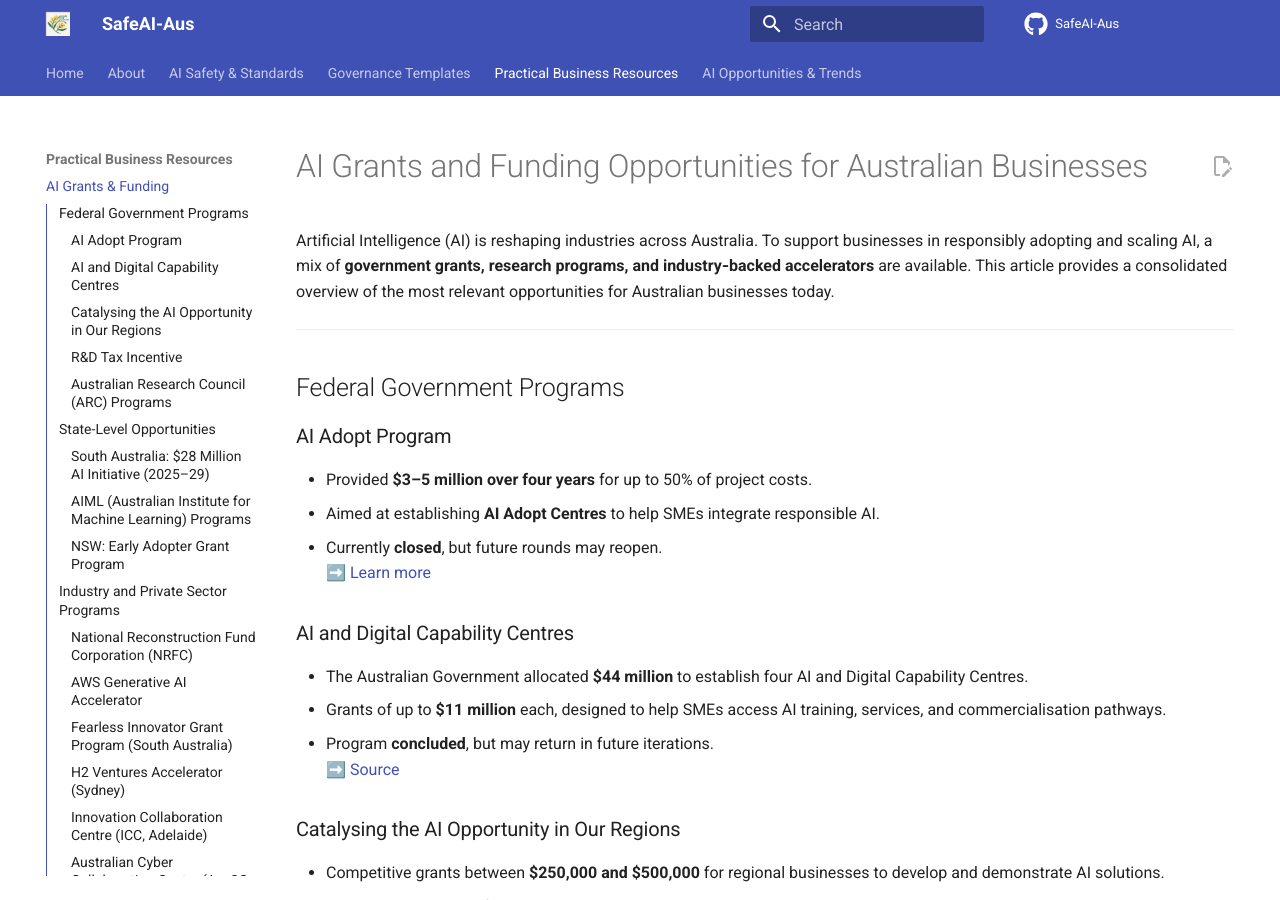
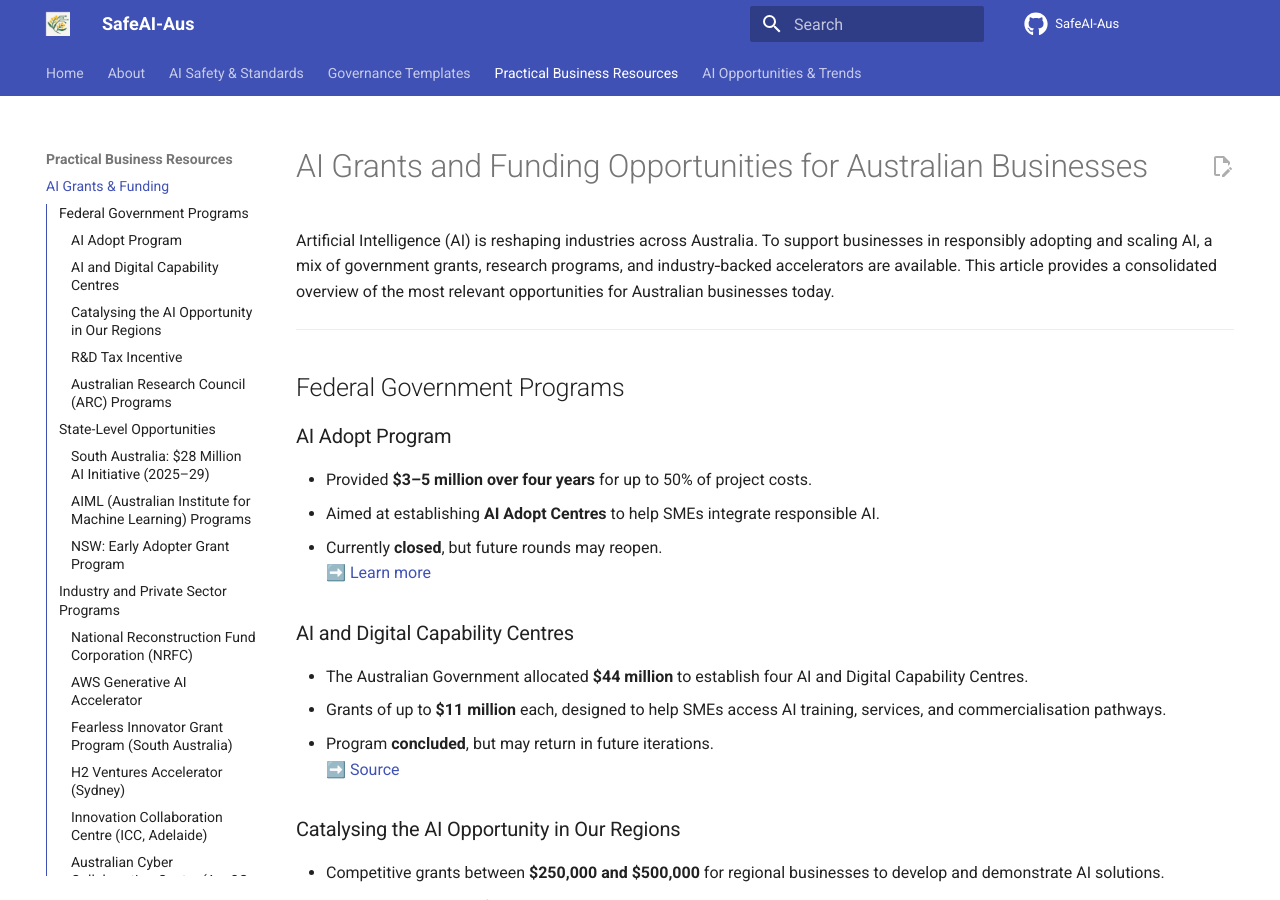
Before and after one commit to safeai-aus/safeai-aus.github.io, an MkDocs documentation site: the page built from docs/ai-grants-funding-australia.md, in a window 1280 px wide and 900 px high. Built offline with MkDocs 1.6.1 and Material for MkDocs 9.7.7, drawn with Linux system fonts in a browser that asks for light colours; comment, search, counter and statistics services are not loaded; part of the change alters nothing that is shown.

```diff
--- a/docs/ai-grants-funding-australia.md
+++ b/docs/ai-grants-funding-australia.md
@@ -1,6 +1,6 @@
 # AI Grants and Funding Opportunities for Australian Businesses
 
-Artificial Intelligence (AI) is reshaping industries across Australia. To support businesses in responsibly adopting and scaling AI, a mix of **government grants, research programs, and industry‑backed accelerators** are available. This article provides a consolidated overview of the most relevant opportunities for Australian businesses today.
+Artificial Intelligence (AI) is reshaping industries across Australia. To support businesses in responsibly adopting and scaling AI, a mix of government grants, research programs, and industry‑backed accelerators are available. This article provides a consolidated overview of the most relevant opportunities for Australian businesses today.
 
 ---
 
@@ -10,33 +10,33 @@ Artificial Intelligence (AI) is reshaping industries across Australia. To suppor
 - Provided **$3–5 million over four years** for up to 50% of project costs.
 - Aimed at establishing **AI Adopt Centres** to help SMEs integrate responsible AI.
 - Currently **closed**, but future rounds may reopen.
-➡️ [Learn more](https://business.gov.au/grants-and-programs/artificial-intelligence-ai-adopt-program?utm_source=chatgpt.com)
+➡️ [Learn more](https://business.gov.au/grants-and-programs/artificial-intelligence-ai-adopt-program)
 
 ### AI and Digital Capability Centres
 - The Australian Government allocated **$44 million** to establish four AI and Digital Capability Centres.
 - Grants of up to **$11 million** each, designed to help SMEs access AI training, services, and commercialisation pathways.
 - Program **concluded**, but may return in future iterations.
-➡️ [Source](https://www.industry.gov.au/news/funding-available-ai-and-digital-capability-centres?utm_source=chatgpt.com)
+➡️ [Source](https://www.industry.gov.au/news/funding-available-ai-and-digital-capability-centres)
 
 ### Catalysing the AI Opportunity in Our Regions
 - Competitive grants between **$250,000 and $500,000** for regional businesses to develop and demonstrate AI solutions.
 - Required matched co‑funding, and ran across three rounds.
 - Program **concluded**.
-➡️ [Program details](https://business.gov.au/grants-and-programs/catalysing-the-artificial-intelligence-opportunity-in-our-regions-round-1?utm_source=chatgpt.com)
+➡️ [Program details](https://business.gov.au/grants-and-programs/catalysing-the-artificial-intelligence-opportunity-in-our-regions-round-1?)
 
 ### R&D Tax Incentive
 - Ongoing tax relief for businesses conducting R&D, including AI:
   - **43.5% refundable offset** for SMEs (<$20m turnover).
   - **38.5% non‑refundable offset** for larger firms.
 - Program is **active and ongoing**.
-➡️ [More information](https://en.wikipedia.org/wiki/Research_and_Development_Tax_Incentive?utm_source=chatgpt.com)
+➡️ [More information](https://en.wikipedia.org/wiki/Research_and_Development_Tax_Incentive)
 
 ### Australian Research Council (ARC) Programs
 - Competitive grants supporting research between universities and businesses.
 - **Discovery Projects**: $30k–$500k annually for up to 5 years.
 - **Linkage Projects**: Promote industry–academic partnerships; in 2024 Round 2, $46.6m was awarded to 75 projects.
 - Program is **active and ongoing**.
-➡️ [Discovery Projects](https://www.arc.gov.au/funding-research/discovery-linkage/discovery-program/discovery-projects?utm_source=chatgpt.com) | [Linkage Projects](https://www.arc.gov.au/funding-research/funding-schemes/linkage-program/linkage-projects?utm_source=chatgpt.com)
+➡️ [Discovery Projects](https://www.arc.gov.au/funding-research/discovery-linkage/discovery-program/discovery-projects) | [Linkage Projects](https://www.arc.gov.au/funding-research/funding-schemes/linkage-program/linkage-projects)
 
 ---
 
@@ -47,7 +47,7 @@ Artificial Intelligence (AI) is reshaping industries across Australia. To suppor
 - Focused on **healthcare, policing, allied health, social work, and legal/financial services**.
 - Supports public sector AI adoption while safeguarding jobs.
 - Program is **active** (2025–2029).
-➡️ [Read more](https://www.news.com.au/technology/innovation/south-australian-treasurer-stephen-mullighan-announces-new-28m-ai-program-in-state-budget/news-story/97fe39eeff3224d0eb3857c7169ce8c2?utm_source=chatgpt.com)
+➡️ [Read more](https://www.news.com.au/technology/innovation/south-australian-treasurer-stephen-mullighan-announces-new-28m-ai-program-in-state-budget/news-story/97fe39eeff3224d0eb3857c7169ce8c2)
 
 ### AIML (Australian Institute for Machine Learning) Programs
 - **Centre for Augmented Reasoning**: $20m federal funding.
@@ -55,13 +55,13 @@ Artificial Intelligence (AI) is reshaping industries across Australia. To suppor
 - **RAIR (Responsible AI Research Centre)**: $20m investment in ethical AI.
 - Partnerships with industry (e.g., **CommBank Centre for Foundational AI Research**, $6m).
 - Programs are **active**.
-➡️ [More information](https://www.adelaide.edu.au/aiml/our-key-initiatives/industrial-ai-program/program-3-industrial-ai-sme-grant-program?utm_source=chatgpt.com)
+➡️ [More information](https://www.adelaide.edu.au/aiml/our-key-initiatives/industrial-ai-program/program-3-industrial-ai-sme-grant-program)
 
 ### NSW: Early Adopter Grant Program
 - Part of the AI in NSW Planning project.
 - In 2024, **16 councils received a collective $2.7 million+** to trial AI in planning systems, backed by a $5.6m commitment.
 - Program **active in 2024**, future rounds uncertain.
-➡️ [Source](https://www.nsw.gov.au/grants-and-funding/early-adopter-grant-program?utm_source=chatgpt.com)
+➡️ [Source](https://www.nsw.gov.au/grants-and-funding/early-adopter-grant-program)
 
 ---
 
@@ -72,37 +72,37 @@ Artificial Intelligence (AI) is reshaping industries across Australia. To suppor
 - Committed **$32m to Harrison.ai** and targeting **$550m by end of FY25**.
 - Expanding to **$1b in FY26** and **$3b by 2028**.
 - Program is **active**.
-➡️ [Read more](https://www.theaustralian.com.au/business/national-reconstruction-fund-on-track-for-550m-investment-goal/news-story/e896a5b025672ec394e8e68a09da7f33?utm_source=chatgpt.com)
+➡️ [Read more](https://www.theaustralian.com.au/business/national-reconstruction-fund-on-track-for-550m-investment-goal/news-story/e896a5b025672ec394e8e68a09da7f33)
 
 ### AWS Generative AI Accelerator
 - Backed by **US$230m (~AU$346m)** investment.
 - Supports **80 early‑stage Australian startups**.
 - Offers **up to US$1m in AWS credits** plus 10 weeks of mentorship.
 - Program is **active** (global cohort includes Australian startups).
-➡️ [Details](https://www.theaustralian.com.au/business/technology/aussie-startups-called-as-awss-global-ai-accelerator-receives-346m-injection/news-story/0b1fcc7ee9da3e848f048faf6e50e38a?utm_source=chatgpt.com)
+➡️ [Details](https://www.theaustralian.com.au/business/technology/aussie-startups-called-as-awss-global-ai-accelerator-receives-346m-injection/news-story/0b1fcc7ee9da3e848f048faf6e50e38a)
 
 ### Fearless Innovator Grant Program (South Australia)
 - $100,000 in grants for **female entrepreneurs**.
 - Finalists include AI‑powered startups such as Tutbob (education AI).
 - Program ran in **2024**, future rounds uncertain.
-➡️ [Announcement](https://www.adelaidenow.com.au/business/inaugural-fearless-innovator-grant-program-finalists-announced/news-story/724f3c785785393c96c57fad461fcaf9?utm_source=chatgpt.com)
+➡️ [Announcement](https://www.adelaidenow.com.au/business/inaugural-fearless-innovator-grant-program-finalists-announced/news-story/724f3c785785393c96c57fad461fcaf9)
 
 ### H2 Ventures Accelerator (Sydney)
 - VC‑backed accelerator focusing on **fintech, data, and AI startups**, based at the Sydney Startup Hub.
 - Backed by a **$4m facility from Investec**, with a **$2m loan guarantee** from NSW Government.
 - Program is **active**.
-➡️ [More info](https://en.wikipedia.org/wiki/H2_Ventures?utm_source=chatgpt.com)
+➡️ [More info](https://en.wikipedia.org/wiki/H2_Ventures)
 
 ### Innovation Collaboration Centre (ICC, Adelaide)
 - Incubator at UniSA, supporting startups with mentoring, space, and growth programs since 2015.
 - Program is **active**.
-➡️ [About ICC](https://icc.unisa.edu.au/?utm_source=chatgpt.com)
+➡️ [About ICC](https://icc.unisa.edu.au/)
 
 ### Australian Cyber Collaboration Centre (Aus3C, Adelaide)
 - Not‑for‑profit based at Lot Fourteen, opened in 2020.
 - SA Government‑funded, supporting industry with cybersecurity training, standards, and collaboration.
 - Program is **active**.
-➡️ [Aus3C](https://www.cybercollaboration.org.au/a3c-launch1/?utm_source=chatgpt.com)
+➡️ [Aus3C](https://www.cybercollaboration.org.au/a3c-launch1/)
 
 ---
 
```
